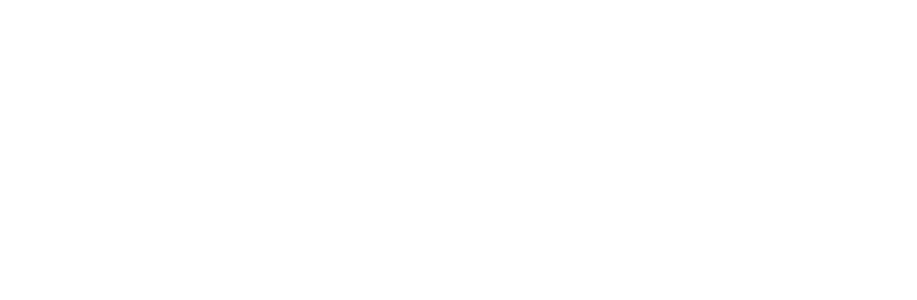
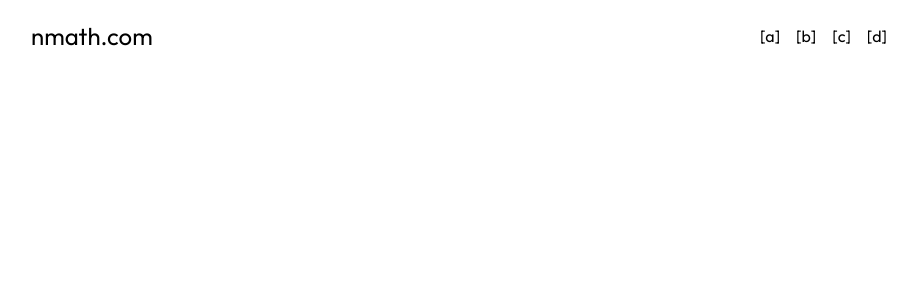
Before and after one commit to WanmaiXD/nmath, a Next.js app: page / in a window 1280 px wide. Shown: the top 300 px of the page, without its empty margins (181-1098 px from the left). Built offline with nearby package versions, Linux system fonts and the light colour scheme.

Commit message:
light theme fix

```diff
--- a/components/nav/mainNav.tsx
+++ b/components/nav/mainNav.tsx
@@ -5,15 +5,15 @@
   return (
     <nav className="rounded-md">
       <div className="mx-auto flex justify-between items-center">
-        <div className="text-white text-2xl">
+        <div className="text-black dark:text-white text-2xl">
           nmath.com
         </div>
 
         <div className={`flex items-center space-x-4`}>
-          <a href="#" className="text-white hover:text-gray-200">[a]</a>
-          <a href="#" className="text-white hover:text-gray-200">[b]</a>
-          <a href="#" className="text-white hover:text-gray-200">[c]</a>
-          <a href="#" className="text-white hover:text-gray-200">[d]</a>
+          <a href="#" className="text-black dark:text-white hover:text-gray-200">[a]</a>
+          <a href="#" className="text-black dark:text-white hover:text-gray-200">[b]</a>
+          <a href="#" className="text-black dark:text-white hover:text-gray-200">[c]</a>
+          <a href="#" className="text-black dark:text-white hover:text-gray-200">[d]</a>
         </div>
       </div>
     </nav>
```
